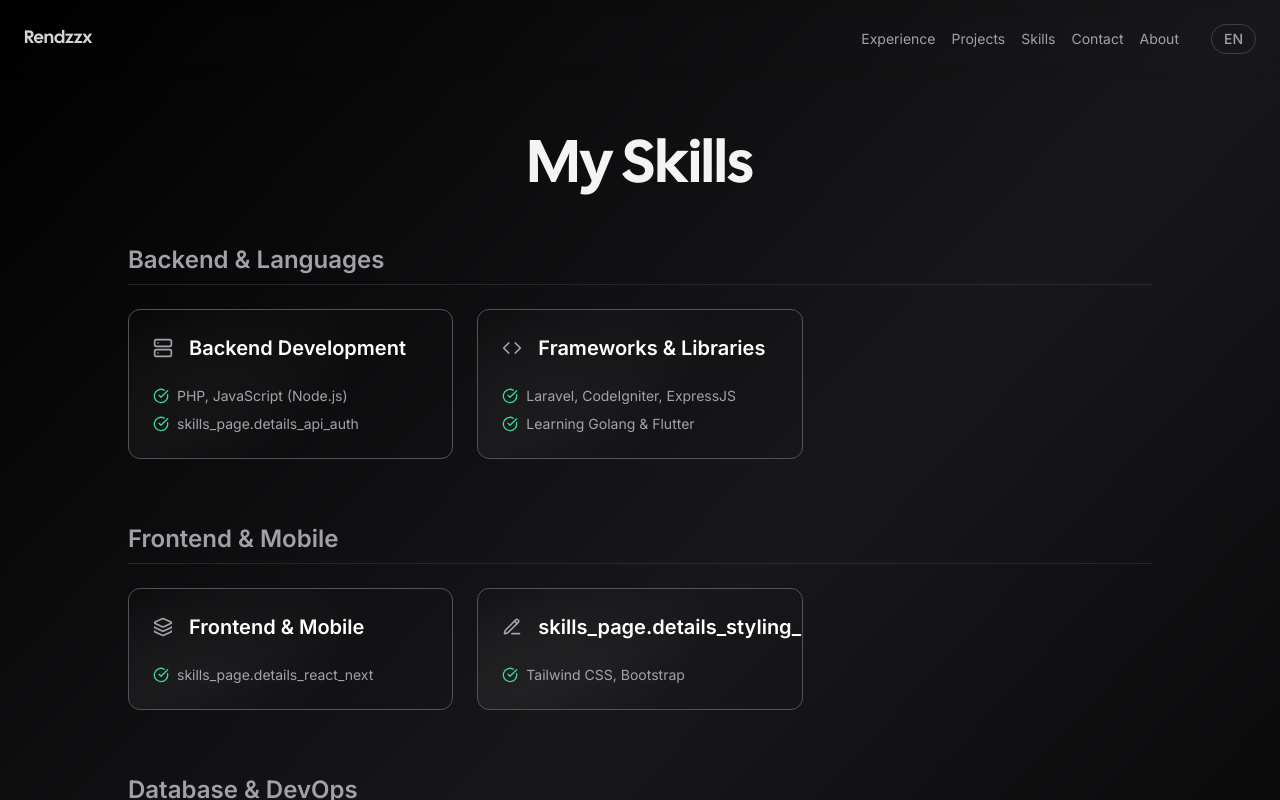
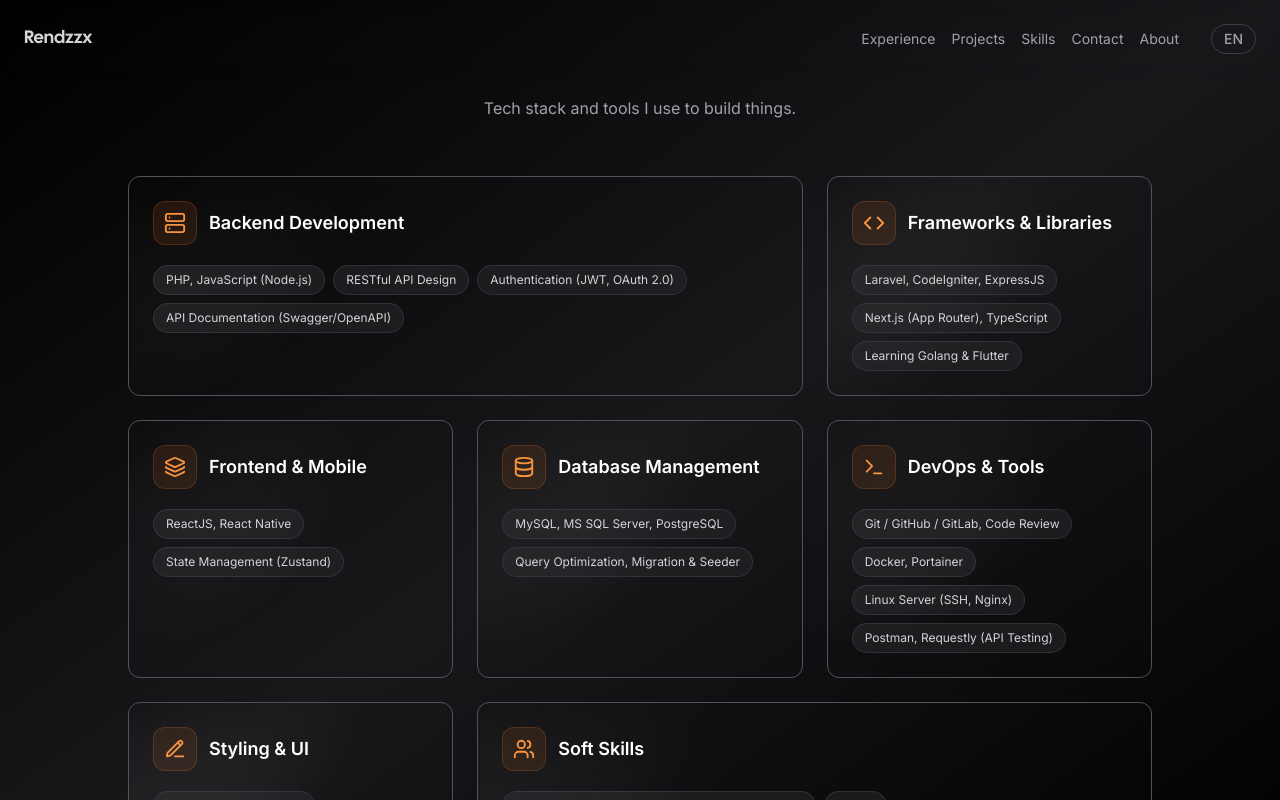
Before and after one commit to rendzzx/rendzzx.com, a Next.js app: page /skills in a window 1280 px wide. Shown: the top 800 px of the page. Built offline with nearby package versions, Linux system fonts and the light colour scheme; what tailwindcss-debug-screens would draw is missing.

Commit message:
feat: redesign about, skills, contact and home pages

```diff
--- a/app/page.tsx
+++ b/app/page.tsx
@@ -1,45 +1,36 @@
+"use client";
+
 import Link from "next/link";
 import React from "react";
 import Particles from "./components/particles";
-
-const navigation = [
-  {name: "Experience", href: "/experience"},
-  {name: "Projects", href: "/projects"},
-  {name: "Skills", href: "/skills"},
-  {name: "Contact", href: "/contact"},
-];
+import {Navigation} from "./components/nav";
+import {useI18n} from "./providers/i18n-provider";
+import {siteConfig} from "@/util/site-config";
 
 export default function Home() {
+  const {t} = useI18n();
+
   return (
-    <div className="flex flex-col items-center justify-center w-screen h-screen overflow-hidden bg-gradient-to-tl from-black via-zinc-600/20 to-black">
-      <nav className="my-16 animate-fade-in">
-        <ul className="flex items-center justify-center gap-4">
-          {navigation.map((item) => (
-            <Link
-              key={item.href}
-              href={item.href}
-              className="text-sm duration-500 text-zinc-500 hover:text-zinc-300"
-            >
-              {item.name}
-            </Link>
-          ))}
-        </ul>
-      </nav>
-      <div className="hidden w-full h-px animate-glow md:block animate-fade-left bg-gradient-to-r from-zinc-300/0 via-zinc-300/50 to-zinc-300/0" />
+    <div className="flex flex-col items-center justify-center w-screen h-screen overflow-hidden bg-gradient-to-tl from-zinc-400 via-white to-zinc-400 dark:from-black dark:via-zinc-600/20 dark:to-black">
+      <Navigation />
+
+      <div className="hidden w-full h-px animate-glow md:block animate-fade-left bg-gradient-to-r from-zinc-400/0 via-zinc-400/50 to-zinc-400/0 dark:from-zinc-300/0 dark:via-zinc-300/50 dark:to-zinc-300/0" />
       <Particles
-        className="absolute inset-0 -z-10 animate-fade-in"
+        className="absolute inset-0 z-0 animate-fade-in"
         quantity={200}
       />
-      <h1 className="py-3.5 px-0.5 z-10 text-7xl text-transparent duration-1000 bg-white cursor-default text-edge-outline animate-title font-display md:text-9xl whitespace-nowrap bg-clip-text opacity-0">
-        rendzzx
+      <h1 className="py-3.5 px-0.5 z-10 text-7xl text-transparent duration-1000 bg-zinc-900 dark:bg-white cursor-default text-edge-outline animate-title font-display md:text-9xl whitespace-nowrap bg-clip-text opacity-0">
+        {siteConfig.handle}
       </h1>
 
-      <div className="hidden w-full h-px animate-glow md:block animate-fade-right bg-gradient-to-r from-zinc-300/0 via-zinc-300/50 to-zinc-300/0" />
-      <div className="my-16 text-center animate-fade-in px-6 max-w-lg mx-auto">
-        <h2 className="text-sm text-zinc-500 ">
-          <Link href="/about" className="duration-500 hover:text-zinc-300">
-            Passionate Backend Developer | PHP, JavaScript, CodeIgniter,
-            Laravel.
+      <div className="hidden w-full h-px animate-glow md:block animate-fade-right bg-gradient-to-r from-zinc-400/0 via-zinc-400/50 to-zinc-400/0 dark:from-zinc-300/0 dark:via-zinc-300/50 dark:to-zinc-300/0" />
+      <div className="my-16 text-center animate-fade-in px-6 max-w-lg mx-auto relative z-10">
+        <h2 className="text-sm text-zinc-600 dark:text-zinc-500">
+          <Link
+            href="/about"
+            className="duration-500 hover:text-zinc-900 dark:hover:text-zinc-300"
+          >
+            {t("home_page", "subtitle")}
           </Link>
         </h2>
       </div>
--- a/app/skills/page.tsx
+++ b/app/skills/page.tsx
@@ -6,187 +6,117 @@ import {
   Layers,
   Database,
   PencilLine,
-  Github,
-  CheckCircle,
-  Wrench,
+  Terminal,
+  Users,
 } from "lucide-react";
 import {Navigation} from "../components/nav";
 import {Card} from "../components/card";
 import {useI18n} from "../providers/i18n-provider";
 
-const skills = [
-  // BACKEND & LANGUAGES
-  {
-    icon: <Server size={20} />,
-    title: "Backend Development",
-    details: [
-      "PHP, JavaScript (Node.js)",
-      "RESTful API Design",
-      "Authentication (JWT)",
-    ],
-    category: "Backend & Languages",
-  },
-  {
-    icon: <Code size={20} />,
-    title: "Frameworks & Libraries",
-    details: ["Laravel (MVC), CodeIgniter", "ExpressJS", "Learning Golang"],
-    category: "Backend & Languages",
-  },
-  // FRONTEND & MOBILE
-  {
-    icon: <Layers size={20} />,
-    title: "Frontend & Mobile",
-    details: ["ReactJS", "React Native (Mobile)", "Responsive Design"],
-    category: "Frontend & Mobile",
-  },
-  {
-    icon: <PencilLine size={20} />,
-    title: "Styling & UI",
-    details: ["Tailwind CSS", "Bootstrap", "Custom CSS"],
-    category: "Frontend & Mobile",
-  },
-  // DATABASE & TOOLS
-  {
-    icon: <Database size={20} />,
-    title: "Database Management",
-    details: ["MySQL", "MS SQL Server", "Query Optimization"],
-    category: "Database & Tools",
-  },
-  {
-    icon: <Github size={20} />,
-    title: "Development Tools",
-    details: [
-      "Git / GitHub / GitLab",
-      "Postman (API Testing)",
-      "Sprint Methodology",
-    ],
-    category: "Database & Tools",
-  },
-  // SOFT SKILLS (Menggunakan ikon Wrench sebagai lambang alat non-teknis)
-  {
-    icon: <Wrench size={20} />,
-    title: "Soft Skills",
-    details: ["Problem-solving", "Collaboration", "Time Management"],
-    category: "Soft Skills",
-  },
-];
-
-// Map untuk mengelompokkan skills berdasarkan kategori
-const groupedSkills = skills.reduce((acc, skill) => {
-  (acc[skill.category] = acc[skill.category] || []).push(skill);
-  return acc;
-}, {} as Record<string, typeof skills>);
-
 export default function SkillsPage() {
   const {t} = useI18n();
+
   const skills = [
-    // BACKEND & LANGUAGES
     {
-      icon: <Server size={20} />,
+      icon: <Server size={22} />,
       title: t("skills_page", "title_backend_dev"),
       details: [
         t("skills_page", "details_php_js"),
-        t("skills_page", "details_api_auth"),
+        t("skills_page", "details_rest_api"),
+        t("skills_page", "details_auth"),
+        t("skills_page", "details_swagger"),
       ],
-      category: t("skills_page", "cat_backend_lang"),
+      span: "md:col-span-2",
     },
     {
-      icon: <Code size={20} />,
+      icon: <Code size={22} />,
       title: t("skills_page", "title_frameworks"),
       details: [
         t("skills_page", "details_laravel"),
+        t("skills_page", "details_nextjs"),
         t("skills_page", "details_learning"),
       ],
-      category: t("skills_page", "cat_backend_lang"),
-    },
-    // FRONTEND & MOBILE
-    {
-      icon: <Layers size={20} />,
-      title: t("skills_page", "title_frontend_mobile"),
-      details: [t("skills_page", "details_react_next")],
-      category: t("skills_page", "cat_frontend_mobile"),
+      span: "md:col-span-1",
     },
     {
-      icon: <PencilLine size={20} />,
-      title: t("skills_page", "details_styling_ui"),
-      details: [t("skills_page", "details_tailwind")],
-      category: t("skills_page", "cat_frontend_mobile"),
-    },
-    // DATABASE & TOOLS
-    {
-      icon: <Database size={20} />,
-      title: t("skills_page", "title_database"),
-      details: [t("skills_page", "details_sql")],
-      category: t("skills_page", "cat_database_tools"),
+      icon: <Layers size={22} />,
+      title: t("skills_page", "title_frontend_mobile"),
+      details: [
+        t("skills_page", "details_react"),
+        t("skills_page", "details_zustand"),
+      ],
+      span: "md:col-span-1",
     },
     {
-      icon: <Github size={20} />,
-      title: t("skills_page", "title_dev_tools"),
-      details: [t("skills_page", "details_git")],
-      category: t("skills_page", "cat_database_tools"),
+      icon: <Database size={22} />,
+      title: t("skills_page", "title_database"),
+      details: [t("skills_page", "details_sql"), t("skills_page", "details_query")],
+      span: "md:col-span-1",
     },
-    // SOFT SKILLS
     {
-      icon: <Wrench size={20} />,
+      icon: <Terminal size={22} />,
+      title: t("skills_page", "title_devops"),
+      details: [
+        t("skills_page", "details_git"),
+        t("skills_page", "details_docker"),
+        t("skills_page", "details_linux"),
+        t("skills_page", "details_api_tools"),
+      ],
+      span: "md:col-span-1",
+    },
+    {
+      icon: <PencilLine size={22} />,
+      title: t("skills_page", "title_styling_ui"),
+      details: [t("skills_page", "details_tailwind")],
+      span: "md:col-span-1",
+    },
+    {
+      icon: <Users size={22} />,
       title: t("skills_page", "title_soft_skills"),
-      details: [t("skills_page", "details_soft_skills")],
-      category: t("skills_page", "cat_soft_skills"),
+      details: [
+        t("skills_page", "details_soft_skills"),
+        t("skills_page", "details_scrum"),
+      ],
+      span: "md:col-span-2",
     },
   ];
 
-  // Map untuk mengelompokkan skills berdasarkan kategori
-  const groupedSkills = skills.reduce((acc, skill) => {
-    (acc[skill.category] = acc[skill.category] || []).push(skill);
-    return acc;
-  }, {} as Record<string, typeof skills>);
   return (
-    <div className="min-h-screen bg-gradient-to-tl from-zinc-900/0 via-zinc-900 to-zinc-900/0">
+    <div className="min-h-screen bg-gradient-to-tl from-zinc-400 via-white to-zinc-400 dark:from-zinc-900/0 dark:via-zinc-900 dark:to-zinc-900/0">
       <Navigation />
+      <div className="container flex flex-col items-center justify-center pt-24 pb-20 mx-auto px-4">
+        <p className="text-zinc-600 dark:text-zinc-400 mb-14 text-center max-w-md">
+          {t("skills_page", "subtitle")}
+        </p>
 
-      {/* Container Konten Utama */}
-      <div className="container flex flex-col items-center justify-center pt-24 pb-20 mx-auto px-4">
-        {/* Header Halaman */}
-        <h1 className="text-4xl sm:text-6xl font-bold text-zinc-100 font-display mb-12 mt-10">
-          {t("skills_page", "header")} {/* TERJEMAHAN JUDUL */}
-        </h1>
-
-        {/* Grid untuk setiap kategori */}
-        {Object.entries(groupedSkills).map(([category, skillList]) => (
-          <section key={category} className="w-full mb-16 max-w-5xl">
-            <h2 className="text-2xl font-semibold text-zinc-400 mb-6 border-b border-zinc-700/50 pb-2">
-              {category}
-            </h2>
-
-            <div className="grid grid-cols-1 md:grid-cols-3 gap-6">
-              {skillList.map((skill, index) => (
-                <Card key={index}>
-                  <div className="p-6 h-full flex flex-col justify-start">
-                    {/* Icon & Title */}
-                    <div className="flex items-center space-x-4 mb-4">
-                      <span className="text-zinc-400">{skill.icon}</span>
-                      <h3 className="text-xl font-semibold text-white">
-                        {skill.title}
-                      </h3>
-                    </div>
-
-                    {/* Details List */}
-                    <ul className="space-y-2 text-zinc-400 text-sm mt-2">
-                      {skill.details.map((detail, detailIndex) => (
-                        <li
-                          key={detailIndex}
-                          className="flex items-start space-x-2"
-                        >
-                          <CheckCircle className="w-4 h-4 text-emerald-400 flex-shrink-0 mt-0.5" />
-                          <span>{detail}</span>
-                        </li>
-                      ))}
-                    </ul>
+        <div className="grid grid-cols-1 md:grid-cols-3 gap-6 w-full max-w-5xl">
+          {skills.map((skill) => (
+            <div key={skill.title} className={skill.span}>
+              <Card>
+                <div className="p-6 h-full flex flex-col gap-5">
+                  <div className="flex items-center gap-3">
+                    <span className="flex items-center justify-center w-11 h-11 shrink-0 rounded-xl bg-orange-500/10 text-orange-600 dark:text-orange-400 border border-orange-500/20">
+                      {skill.icon}
+                    </span>
+                    <h3 className="text-lg font-semibold text-zinc-900 dark:text-white">
+                      {skill.title}
+                    </h3>
                   </div>
-                </Card>
-              ))}
+                  <div className="flex flex-wrap gap-2">
+                    {skill.details.map((detail, detailIndex) => (
+                      <span
+                        key={detailIndex}
+                        className="text-xs px-3 py-1.5 rounded-full bg-zinc-100 text-zinc-700 border border-zinc-200 dark:bg-zinc-800/60 dark:text-zinc-300 dark:border-zinc-700/60"
+                      >
+                        {detail}
+                      </span>
+                    ))}
+                  </div>
+                </div>
+              </Card>
             </div>
-          </section>
-        ))}
+          ))}
+        </div>
       </div>
     </div>
   );
```
Also changed, not shown: app/about/page.tsx (+52 -62 lines), app/components/page-header.tsx (added, +19 -0 lines), app/contact/page.tsx (+45 -31 lines), 1 other file (tests, documents, lock files or other folders).
